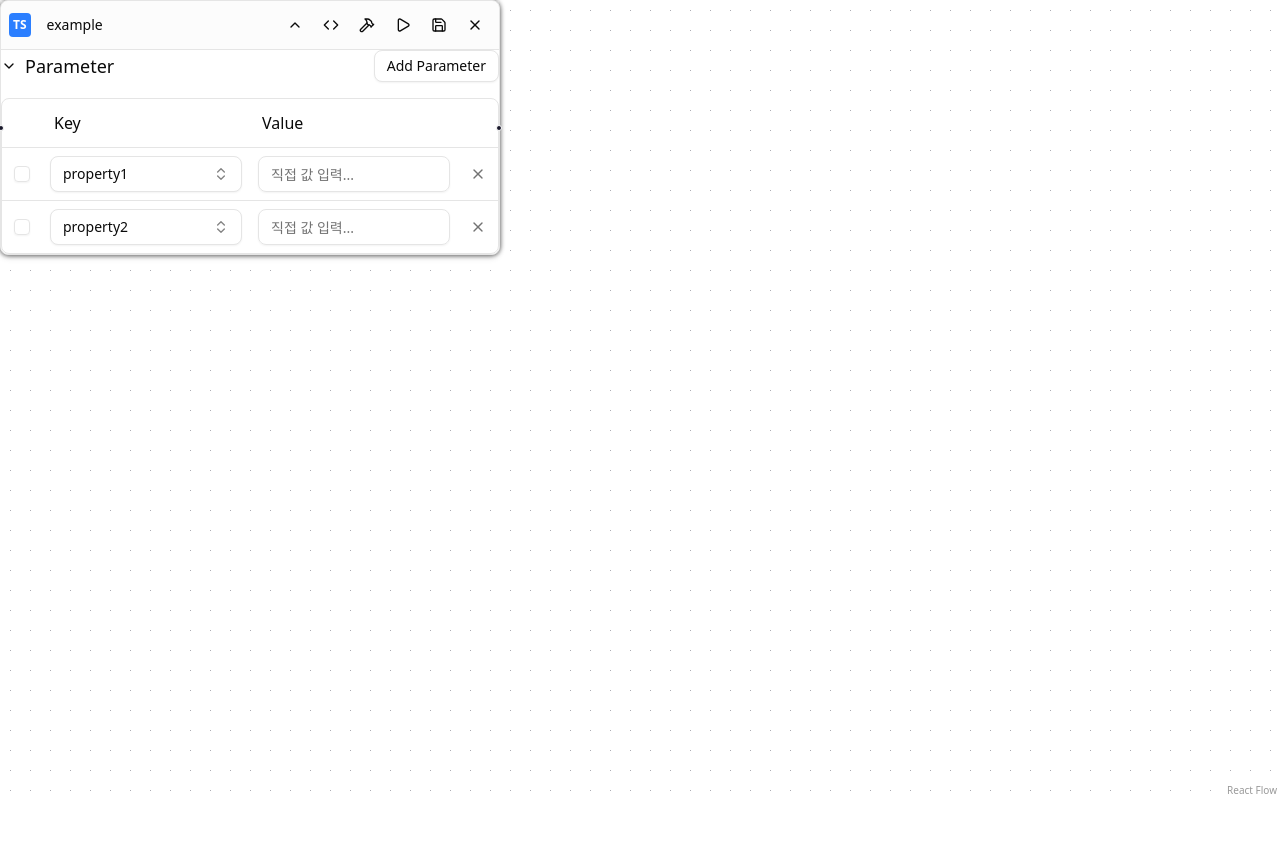
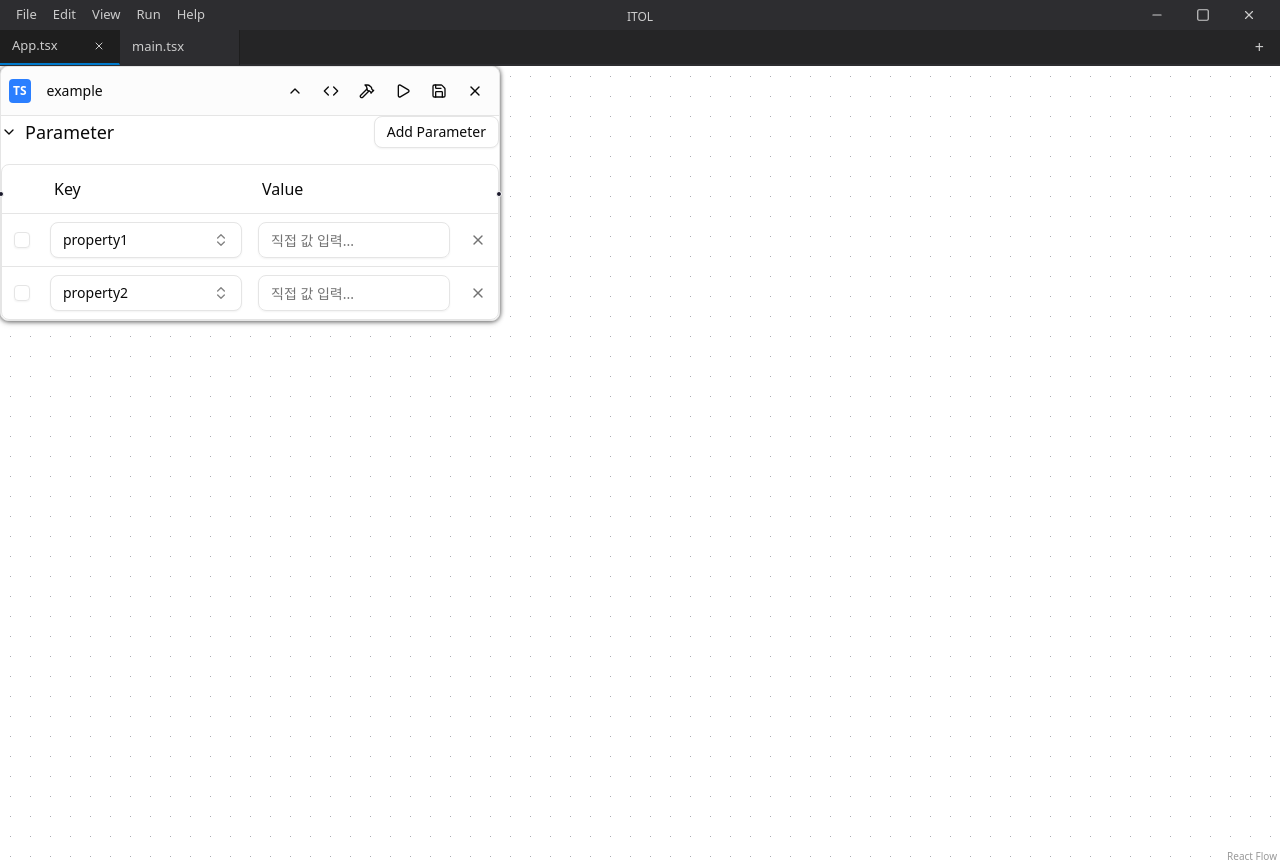
Before and after one commit to YoonSuhyeok/ITOL, a React (Vite) app in the folder ITOL/: page / in a window 1280 px wide. Before the commit the page ends 800 px from the top, so only its background shows below. Built offline with nearby package versions, Linux system fonts and the light colour scheme.

Commit message:
feat: add customizable window header component with controls and styles

```diff
--- a/ITOL/src-tauri/capabilities/default.json
+++ b/ITOL/src-tauri/capabilities/default.json
@@ -3,5 +3,14 @@
 	"identifier": "default",
 	"description": "Capability for the main window",
 	"windows": ["main"],
-	"permissions": ["core:default", "opener:default"]
+	"permissions": [
+		"core:default",
+		"opener:default",
+		"core:window:default",
+		"core:window:allow-start-dragging",
+		"core:window:allow-minimize",
+		"core:window:allow-maximize",
+		"core:window:allow-unmaximize",
+		"core:window:allow-close"
+	]
 }
--- a/ITOL/src/App.tsx
+++ b/ITOL/src/App.tsx
@@ -7,6 +7,7 @@ import { DagServiceInstance } from "./features/dag/services/dag.service";
 import FileNode from "@/entities/language/ui/file-node";
 import { useCallback, useMemo } from "react";
 import type FileNodeData from "@/entities/language/model/file-type";
+import WindowHeader from "./shared/components/window-header";
 
 export default function App() {
 	return (
@@ -100,6 +101,8 @@ function FlowCanvas() {
 	);
 
 	return (
+		<>
+			<WindowHeader />
 			<div style={{ width: "100vw", height: "100vh" }}>
 				<ReactFlow
 					nodeTypes={nodeTypes}
@@ -113,5 +116,6 @@ function FlowCanvas() {
 					<Background />
 				</ReactFlow>
 			</div>
+		</>
 	);
 }
--- /dev/null
+++ b/ITOL/src/shared/components/window-header.module.css
@@ -0,0 +1,195 @@
+/* VS Code 스타일 윈도우 헤더 */
+.windowHeader {
+  background-color: #1e1e1e;
+  border-bottom: 1px solid #2d2d30;
+  user-select: none;
+  position: sticky;
+  top: 0;
+  z-index: 1000;
+  display: flex;
+  flex-direction: column;
+}
+
+/* 타이틀바 */
+.titleBar {
+  height: 30px;
+  background-color: #2d2d30;
+  display: flex;
+  align-items: center;
+  justify-content: space-between;
+  padding: 0 8px;
+}
+
+/* 메뉴 섹션 */
+.menuSection {
+  display: flex;
+  align-items: center;
+}
+
+.menuItems {
+  display: flex;
+  align-items: center;
+  gap: 0;
+}
+
+.menuItem {
+  background: none;
+  border: none;
+  color: #cccccc;
+  padding: 4px 8px;
+  font-size: 13px;
+  cursor: pointer;
+  transition: background-color 0.1s ease;
+  border-radius: 2px;
+}
+
+.menuItem:hover {
+  background-color: #3c3c3c;
+}
+
+/* 타이틀 섹션 */
+.titleSection {
+  position: absolute;
+  left: 50%;
+  transform: translateX(-50%);
+  pointer-events: none;
+}
+
+.title {
+  color: #cccccc;
+  font-size: 12px;
+  font-weight: 400;
+}
+
+/* 윈도우 컨트롤 */
+.windowControls {
+  display: flex;
+  align-items: center;
+}
+
+.windowButton {
+  width: 46px;
+  height: 30px;
+  background: none;
+  border: none;
+  color: #cccccc;
+  cursor: pointer;
+  display: flex;
+  align-items: center;
+  justify-content: center;
+  transition: background-color 0.1s ease;
+}
+
+.windowButton:hover {
+  background-color: #3c3c3c;
+}
+
+.closeButton:hover {
+  background-color: #e81123 !important;
+  color: white;
+}
+
+/* 탭바 */
+.tabBar {
+  height: 35px;
+  background-color: #252526;
+  border-bottom: 1px solid #2d2d30;
+  display: flex;
+  align-items: center;
+}
+
+.tabs {
+  display: flex;
+  flex: 1;
+  overflow-x: auto;
+  align-items: center;
+}
+
+.tab {
+  display: flex;
+  align-items: center;
+  height: 35px;
+  padding: 0 12px;
+  background-color: #2d2d30;
+  border-right: 1px solid #1e1e1e;
+  cursor: pointer;
+  min-width: 120px;
+  max-width: 240px;
+  position: relative;
+}
+
+.tab:hover:not(.activeTab) {
+  background-color: #3c3c3c;
+}
+
+.activeTab {
+  background-color: #1e1e1e;
+  border-bottom: 2px solid #007acc;
+}
+
+.tabLabel {
+  color: #cccccc;
+  font-size: 13px;
+  flex: 1;
+  overflow: hidden;
+  text-overflow: ellipsis;
+  white-space: nowrap;
+}
+
+.tabCloseBtn {
+  background: none;
+  border: none;
+  color: #cccccc;
+  cursor: pointer;
+  padding: 2px;
+  margin-left: 8px;
+  border-radius: 2px;
+  opacity: 0;
+  transition: opacity 0.1s ease;
+}
+
+.tab:hover .tabCloseBtn,
+.activeTab .tabCloseBtn {
+  opacity: 1;
+}
+
+.tabCloseBtn:hover {
+  background-color: #3c3c3c;
+}
+
+.tabActions {
+  padding: 0 8px;
+}
+
+.newTabBtn {
+  background: none;
+  border: none;
+  color: #cccccc;
+  cursor: pointer;
+  padding: 4px 8px;
+  font-size: 16px;
+  border-radius: 2px;
+  transition: background-color 0.1s ease;
+}
+
+.newTabBtn:hover {
+  background-color: #3c3c3c;
+}
+
+/* 스크롤바 스타일 */
+.tabs::-webkit-scrollbar {
+  height: 4px;
+}
+
+.tabs::-webkit-scrollbar-track {
+  background: transparent;
+}
+
+.tabs::-webkit-scrollbar-thumb {
+  background: #424242;
+  border-radius: 2px;
+}
+
+.tabs::-webkit-scrollbar-thumb:hover {
+  background: #4f4f4f;
+}
--- /dev/null
+++ b/ITOL/src/shared/components/window-header.tsx
@@ -0,0 +1,124 @@
+import React, { useState } from 'react';
+import { X, Minus, Square } from 'lucide-react';
+import styles from './window-header.module.css';
+
+interface WindowHeaderProps {
+  title?: string;
+}
+
+const WindowHeader: React.FC<WindowHeaderProps> = ({
+  title = "ITOL"
+}) => {
+  const [isMaximized, setIsMaximized] = useState(false);
+
+  // 윈도우 제어 함수들
+  const handleMinimize = async () => {
+    try {
+      const { getCurrentWindow } = await import('@tauri-apps/api/window');
+      const appWindow = getCurrentWindow();
+      await appWindow.minimize();
+    } catch (error) {
+      console.error('Failed to minimize window:', error);
+    }
+  };
+
+  const handleMaximize = async () => {
+    try {
+      const { getCurrentWindow } = await import('@tauri-apps/api/window');
+      const appWindow = getCurrentWindow();
+
+      if (isMaximized) {
+        await appWindow.unmaximize();
+      } else {
+        await appWindow.maximize();
+      }
+      setIsMaximized(!isMaximized);
+    } catch (error) {
+      console.error('Failed to maximize/unmaximize window:', error);
+    }
+  };
+
+  const handleClose = async () => {
+    try {
+      const { getCurrentWindow } = await import('@tauri-apps/api/window');
+      const appWindow = getCurrentWindow();
+      await appWindow.close();
+    } catch (error) {
+      console.error('Failed to close window:', error);
+    }
+  };
+
+  return (
+    <div className={styles.windowHeader}>
+      {/* 타이틀바 */}
+      <div className={styles.titleBar} data-tauri-drag-region>
+        {/* 좌측 메뉴 */}
+        <div className={styles.menuSection}>
+          <div className={styles.menuItems}>
+            <button className={styles.menuItem}>File</button>
+            <button className={styles.menuItem}>Edit</button>
+            <button className={styles.menuItem}>View</button>
+            <button className={styles.menuItem}>Run</button>
+            <button className={styles.menuItem}>Help</button>
+          </div>
+        </div>
+
+        {/* 중앙 타이틀 */}
+        <div className={styles.titleSection}>
+          <span className={styles.title}>{title}</span>
+        </div>
+
+        {/* 우측 윈도우 컨트롤 */}
+        <div className={styles.windowControls}>
+          <button
+            className={styles.windowButton}
+            onClick={handleMinimize}
+            aria-label="Minimize"
+          >
+            <Minus size={14} />
+          </button>
+          <button
+            className={styles.windowButton}
+            onClick={handleMaximize}
+            aria-label={isMaximized ? "Restore" : "Maximize"}
+          >
+            <Square size={14} />
+          </button>
+          <button
+            className={`${styles.windowButton} ${styles.closeButton}`}
+            onClick={handleClose}
+            aria-label="Close"
+          >
+            <X size={14} />
+          </button>
+        </div>
+      </div>
+
+      {/* 탭바 */}
+      <div className={styles.tabBar} data-tauri-drag-region>
+        <div className={styles.tabs}>
+          <div className={`${styles.tab} ${styles.activeTab}`}>
+            <span className={styles.tabLabel}>App.tsx</span>
+            <button className={styles.tabCloseBtn}>
+              <X size={12} />
+            </button>
+          </div>
+          <div className={styles.tab}>
+            <span className={styles.tabLabel}>main.tsx</span>
+            <button className={styles.tabCloseBtn}>
+              <X size={12} />
+            </button>
+          </div>
+        </div>
+
+        <div className={styles.tabActions}>
+          <button className={styles.newTabBtn} aria-label="New tab">
+            +
+          </button>
+        </div>
+      </div>
+    </div>
+  );
+};
+
+export default WindowHeader;
```
Lines whose indentation alone changed are shown as unchanged.
